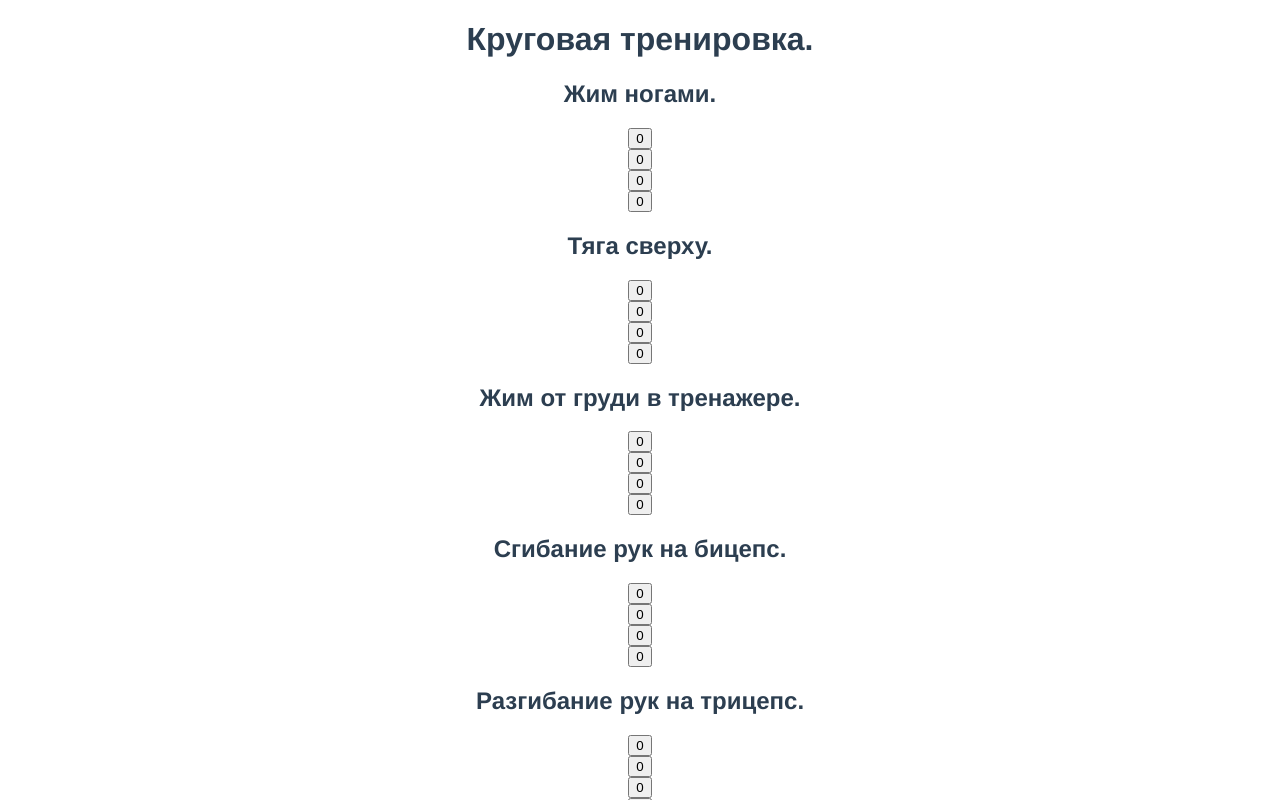
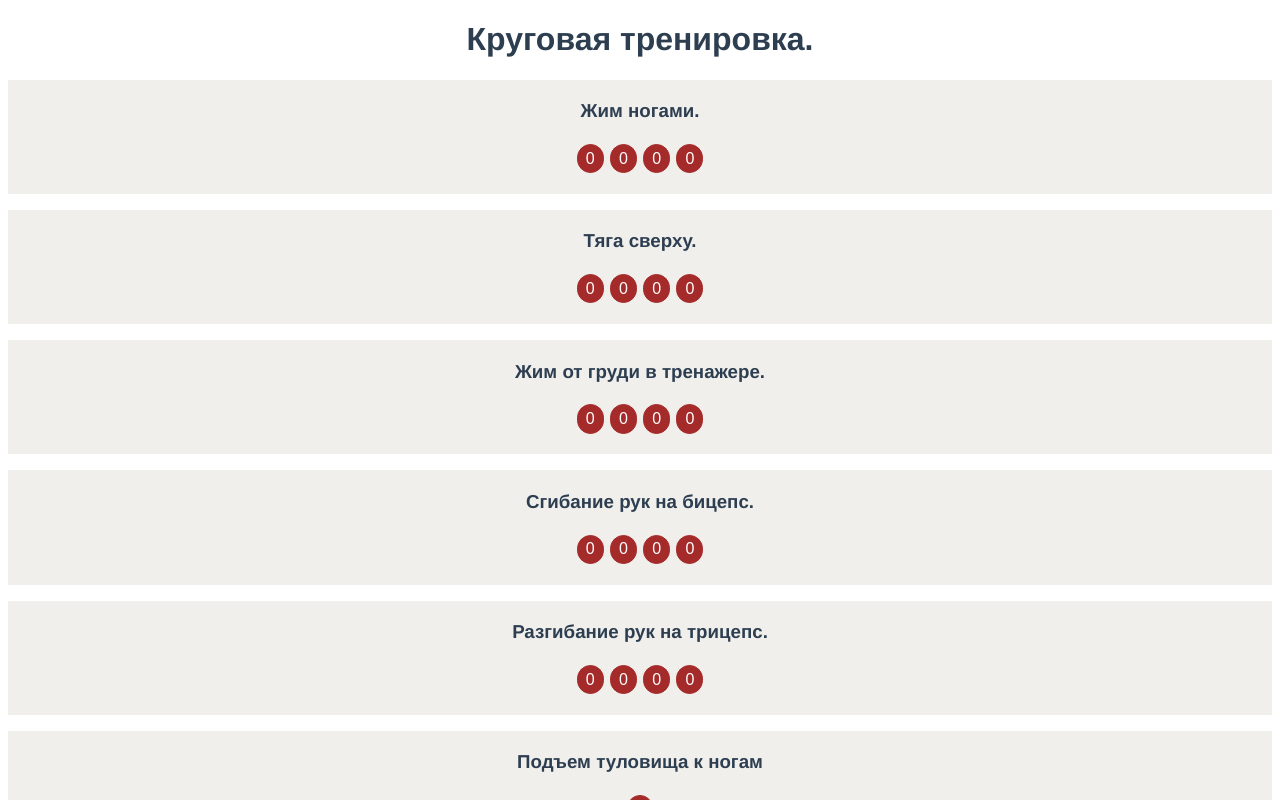
Before and after one commit to ultrakiwi99/fitplan, a Vue app: page / in a window 1280 px wide. Both pictures are taken after a click on the button "Начать". Shown: the top 800 px of the page. Built offline with nearby package versions, Linux system fonts and the light colour scheme.

Commit message:
css tweaks

```diff
--- a/src/views/ExerciseView.vue
+++ b/src/views/ExerciseView.vue
@@ -1,6 +1,7 @@
 <template>
-  <div>
-    <h2 class="exercise-name">{{ ex.name }}</h2>
+    <div class="exersise-container">
+        <h3 class="exercise-name">{{ ex.name }}</h3>
+        <div class="buttons-container">
             <SetView
                 v-for="(set, idx) in ex.sets"
                 :set="set"
@@ -9,6 +10,7 @@
                 :set-idx="idx"
                 @updateReps="updateEx"
             />
+        </div>
     </div>
 </template>
 
@@ -32,4 +34,16 @@ export default {
 };
 </script>
 
-<style></style>
+<style>
+.exersise-container {
+    background-color: #f1efec;
+    padding: 0.1rem 0;
+    margin-bottom: 1rem;
+}
+.buttons-container {
+    display: flex;
+    justify-content: center;
+    align-items: center;
+    margin-bottom: 1rem;
+}
+</style>
--- a/src/views/SetView.vue
+++ b/src/views/SetView.vue
@@ -1,7 +1,5 @@
 <template>
-  <div>
     <button class="set-button" @click="updateReps">{{ set.reps }}</button>
-  </div>
 </template>
 
 <script>
@@ -25,4 +23,15 @@ export default {
 };
 </script>
 
-<style></style>
+<style>
+.set-button {
+    background-color: brown;
+    color: white;
+    border: 1px solid brown;
+    font-size: 1rem;
+    line-height: 1.1rem;
+    padding: 0.3rem 0.5rem;
+    border-radius: 1rem;
+    margin: 0.2rem;
+}
+</style>
```
Lines whose indentation alone changed are shown as unchanged.
